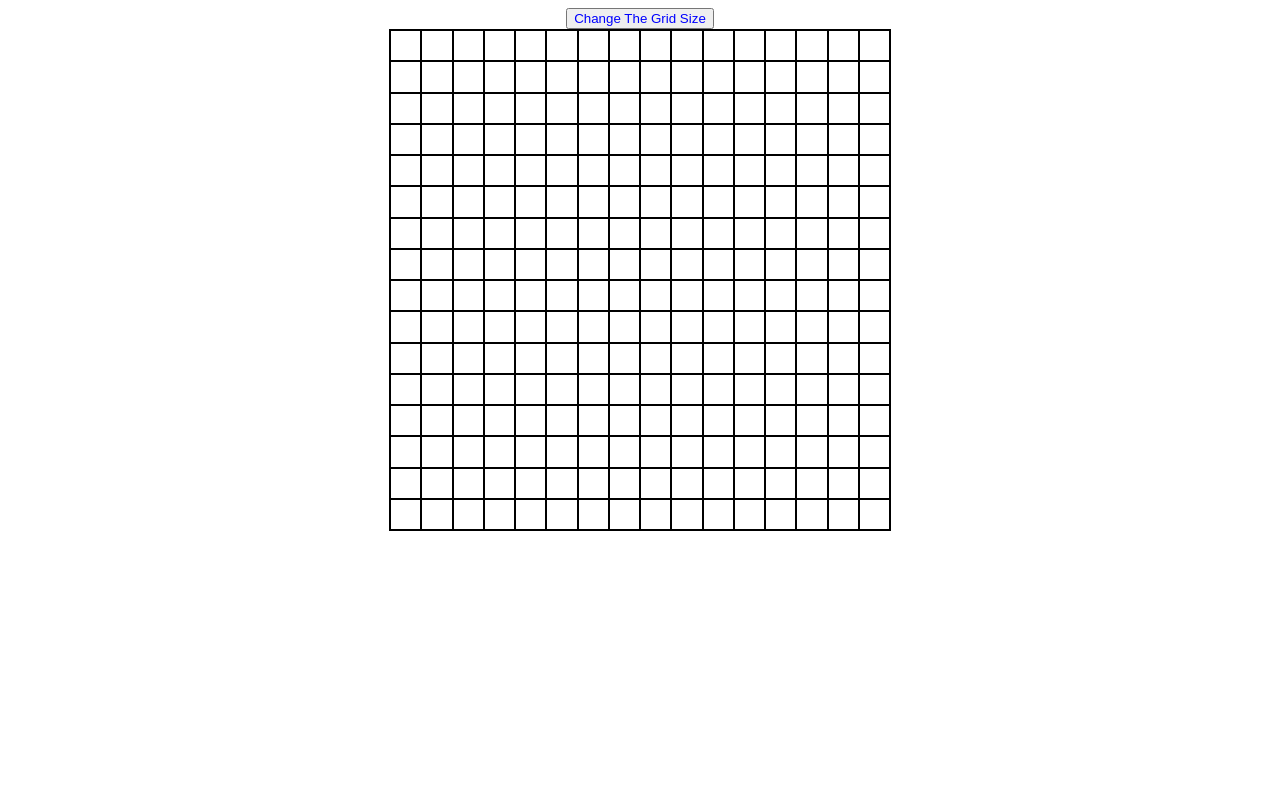
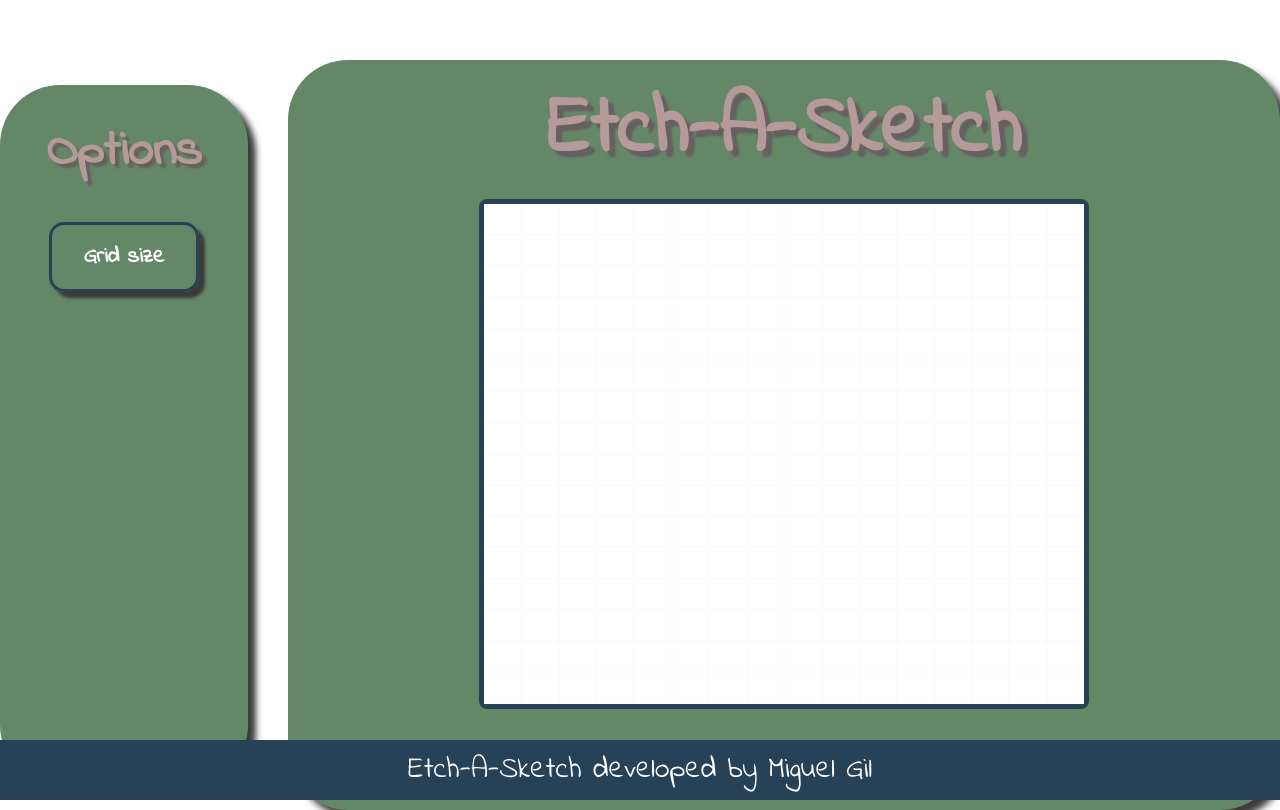
Before and after one commit to migijc/Etch-a-sketch, a plain HTML site: page index.html in a window 1280 px wide. Drawn offline with Linux system fonts and the light colour scheme.

Commit message:
added some UI and new fonts

```diff
--- a/index.html
+++ b/index.html
@@ -6,58 +6,86 @@
     <meta name="viewport" content="width=device-width, initial-scale=1.0">
     <title>Miguel's Sketchpad</title>
     <link rel="stylesheet" href="style.css">
+    <link rel="preconnect" href="https://fonts.googleapis.com">
+    <link rel="preconnect" href="https://fonts.gstatic.com" crossorigin>
+    <link href="https://fonts.googleapis.com/css2?family=Indie+Flower&display=swap" rel="stylesheet">
 </head>
 <body class="body">
 
-    <button class="changeGrid">Change The Grid Size</button>
-    <div class="gridContainer"></div>
+    <div class="options">
+        <h1 class="optionsHeader">Options</h1>
+        <button class="changeGrid">Grid size</button>
+    </div>
+    <div class="sketchPad">
+        <div class="gameHeader">
+            <h1>Etch-A-Sketch</h1>
+        </div>
+        <div class="gridContainer"></div>
+    </div>
+
+    <div class="footer">Etch-A-Sketch developed by Miguel Gil</div>
+
+
+
+
 
 
     <script>
-        const gridContainer=document.querySelector('.gridContainer')
+
+        const gridContainer=document.querySelector('.gridContainer');
         function sixteenGrid(){
             for (let i=0; i<256; i++) {
-                let oneSquare= document.createElement('div')
-                oneSquare.classList.add("squares")
+                let oneSquare= document.createElement('div');
+                oneSquare.classList.add("squares");
                 gridContainer.appendChild(oneSquare);
-
             }
         }
         sixteenGrid();
 
-        let x= function(e){
-            console.log(e)
-        }
-
         const eachSquare = document.querySelectorAll(".squares");
-        console.log(eachSquare);
         eachSquare.forEach((square) => {
             square.addEventListener("mouseenter", ()=> {
                 square.classList.add("hoveredOn");
-                x();
             });
         });
-        const body= document.querySelector(".body");
-        let buttonPressed= document.querySelector(".changeGrid")
+
+        const sketchPad= document.querySelector(".sketchPad");
+        let buttonPressed= document.querySelector(".changeGrid");
         buttonPressed.addEventListener('click', ()=> {
-        let squarePerRow= prompt("Enter the number of rows and columns you would like");
-        let totalSquares= squarePerRow * squarePerRow;
-        body.removeChild(gridContainer);
-        newGrid(totalSquares);
+            let squarePerRow= prompt("Enter the number of rows and columns you would like");
+            if(squarePerRow >80){
+                squarePerRow= prompt("Less than 80 Please");
+            }
+            let totalSquares= squarePerRow * squarePerRow;
+            sketchPad.removeChild(gridContainer);
+            newGrid(totalSquares, squarePerRow);
+
 
         })
 
-        function newGrid(num){
+        function newGrid(num, num2){
             const newGridContainer=document.createElement('div')
-            newGridContainer.classList.add("newContainer")
+            newGridContainer.classList.add("newContainer");
             for (let i=0; i<num; i++) {
                 let oneSquare= document.createElement('div')
-                oneSquare.classList.add("squares")
+                oneSquare.classList.add("newSquares")
                 newGridContainer.appendChild(oneSquare);
-                body.appendChild(newGridContainer);
+                sketchPad.appendChild(newGridContainer);
+                newGridContainer.style.gridTemplateColumns=`repeat(${num / num2}, 1fr)`;
 
-            }
-        }
+            };
+            const eachSquare = document.querySelectorAll(".newSquares");
+            console.log(eachSquare)
+            eachSquare.forEach((square) => {
+                square.addEventListener("mouseenter", ()=> {
+                    square.classList.add("hoveredOn");
+                    square.classList.remove("newSquares")
+            });
+        });
+
+        };
+
+
 
 
 
--- a/style.css
+++ b/style.css
@@ -1,42 +1,118 @@
 body {
+    background-color: #FFFFFF;
     display: flex;
-    flex-direction: column;
+    margin:0;
+    padding:0;
     justify-content: center;
     align-items: center;
+    font-family: 'Indie Flower', cursive;
+    gap:40px;
 }
 .gridContainer {
-    border: 1px solid black;
+    border: 5px solid #274156;
     display: grid;
-    grid-template-columns:auto auto auto auto auto auto auto auto auto auto auto auto auto auto auto auto;
-    width:500px;
+    grid-template-columns:repeat(16, 1fr);
+    width:600px;
     height:500px;
-
-
-
-
-
-
-
+    margin-top: -250px;
+    border-radius: 8px;
 }
 
 .squares {
-
-border:1px solid black;
+border:1px solid rgb(252, 252, 252);
+background-color: white;
 }
 
 .hoveredOn{
     background-color: black;
-    color: blue;
+
 }
 
 button{
     color:blue
 }
 
-.newGridContainer{
-    border: 1px solid blue;
+.newContainer{
+    border: 5px solid #274156;
     display: grid;
-    grid-template-columns: auto auto ;
+    width:600px;
+    height:500px;
+    margin-top: -250px;
+
+}
+
+.newSquares{
+
+    border:1px solid rgb(252, 252, 252);
+    background-color: white;
+}
+
+.sketchPad {
+    margin-top: 60px;
+    background-color: #648767;
+    flex-direction: column;
+    height: 750px;
+    width: 1000px;
+    display: flex;
+    justify-content: space-around;
+    align-items:center;
+    border-radius: 60px;
+    box-shadow: 8px 8px 7px #3b3b3b;
 
 
 }
+
+h1{
+    margin-top:-90px;
+    font-size: 82px;
+    color:#b69a9a;
+    text-shadow: 6px 6px 2px #666060;
+}
+
+.footer{
+    display: flex;
+    justify-content: center;
+    align-items: center;
+    height: 60px;
+    width: 100%;
+    background-color: #274156;
+    position: absolute;
+    bottom: 0;
+    font-size: 30px;
+    color: white;
+}
+
+.options{
+    box-shadow: 8px 8px 6px #3b3b3b;
+    height: 700px;
+    width: 250px;
+    margin-top: 60px;
+    border-radius: 60px;
+    background-color: #648767;
+    display: flex;
+    flex-direction: column;
+    justify-content: flex-start;
+    align-items: center;
+}
+
+.changeGrid{
+    background-color: transparent;
+    width: 150px;
+    height: 70px;
+    font-size: 22px;
+    color:White;
+    font-weight: bold;
+    border-radius: 15px;
+    font-family: 'Indie Flower', cursive;
+    border: 3px solid #274156;
+    box-shadow: 6px 6px 3px #3b3b3b;
+
+}
+
+
+.optionsHeader {
+    color: #b69a9a;
+    font-size: 50px;
+    margin-top:30px;
+    text-shadow: 4px 4px 2px #666060;
+}
```
